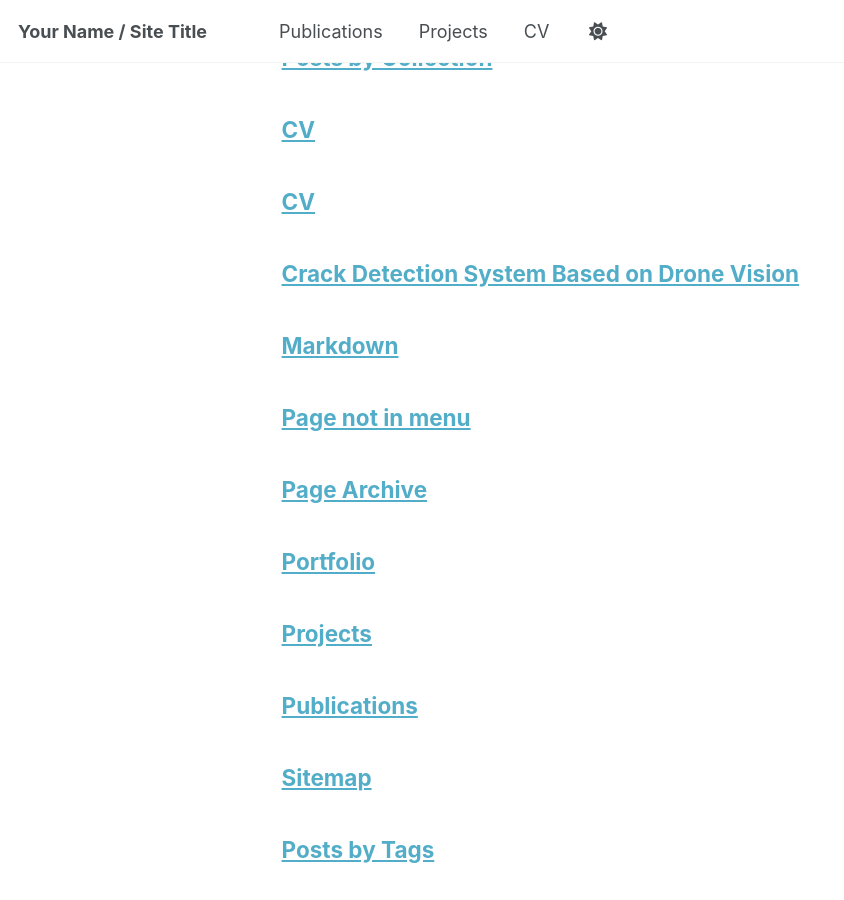
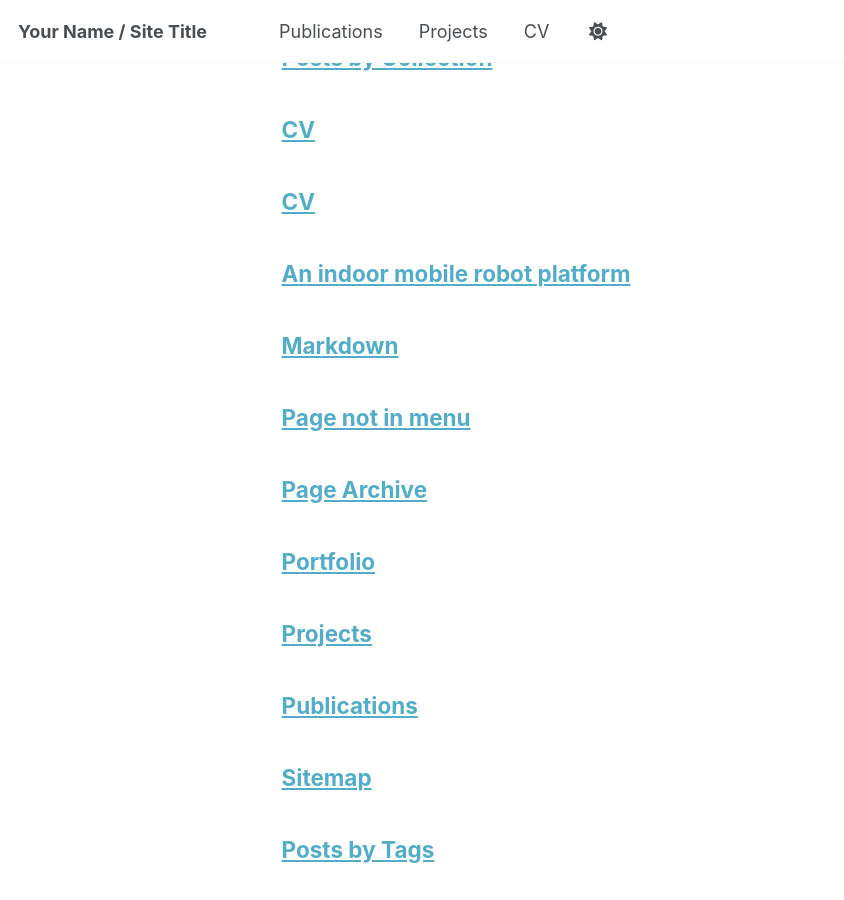
Before and after one commit to XuminGaoGithub/XuminGaoGithub.github.io, a Jekyll site: the page built from _pages/page-archive.html, in a window 1280 px wide and 900 px high, scrolled down 902 px. Shown: the whole window, without its empty margins (0-844 px from the left). Built offline with Jekyll 4.4.1, drawn with Linux system fonts in a browser that asks for light colours; a script bundle is joined from its source files by our own code; library files that are not in the unit come from our copies; some of the changed lines change nothing that is shown.

Commit message:
Update indoor_mobile_robot.md

```diff
--- a/_pages/indoor_mobile_robot.md
+++ b/_pages/indoor_mobile_robot.md
@@ -1,6 +1,6 @@
 ---
 layout: archive
-title: "Crack Detection System Based on Drone Vision"
+title: "An indoor mobile robot platform"
 permalink: /indoor_mobile_robot/
 author_profile: true
 ---
@@ -8,7 +8,7 @@
 ---
 <p style="margin: 0 0 18px 0; color:#666; font-size:0.95em;">
   <span style="margin-right:20px;">
-    📅 2017
+    📅 2018
   </span>
   <span>
     🔖 Research Project
@@ -16,22 +16,20 @@
 </p>
 
 <p style="margin-top:5px; text-align: justify; text-justify: inter-word; text-align-last: left;">
-To meet the demand for automated infrastructure crack inspection, this project develops a crack detection and recognition system integrating UAV platforms and computer vision techniques.
+In this project, we designed and developed an indoor mobile robot platform from scratch, integrating SLAM technologies and deep learning. In terms of hardware, the robot chassis is equipped with two rear active wheels driven by GW4058-555 DC motors and a front passive omni-directional wheel, enabling basic mobility. The platform is also equipped with an LMS111 LiDAR sensor and a Kinect v2 RGB-D camera for environmental perception, while a laptop or NUC serves as the main control system. On the software side, SLAM is implemented using ROS packages, including Gmapping for mapping and AMCL for localization, while navigation is performed using A* for global path planning and DWA for local path planning. For perception, Caffe, combined with CUDA and cuDNN, is used to deploy deep learning models for indoor object detection.
 </p>
 
-<p style="margin-top:5px; text-align: justify; text-justify: inter-word; text-align-last: left;">
-In terms of the hardware system, a quadrotor UAV is used as the carrier, integrating a camera, a wireless image transmission module, an ultrasonic distance sensor, and a wireless data transmission module to achieve synchronized acquisition and remote transmission of crack images and shooting distance information. On the PC side, video streams and distance data are received in real time through the image and data transmission modules, providing a data basis for subsequent analysis.
-</p>
+
 
 <div style="
   display: flex;
   justify-content: center;
   align-items: center;
-  gap: 30px;
-  margin: 20px 0;
+  gap: 10px;
+  margin: 10px 0;
+  flex-wrap: nowrap;
 ">
-
-  <!-- 左图容器（稍窄） -->
+  <!-- 左图 -->
   <div style="
     width: 300px;
     height: 220px;
@@ -40,8 +38,8 @@
     align-items: center;
   ">
     <img
-      src="/images/Crack_drone.jpg"
-      alt="Crack Detection UAV"
+      src="/images/indoor_robot.jpg"
+      alt="Indoor Mobile Robot"
       style="
         max-width: 100%;
         max-height: 100%;
@@ -51,60 +49,11 @@
     />
   </div>
 
-  <!-- 右图容器（更宽） -->
-  <div style="
-    width: 600px;
-    height: 300px;
-    display: flex;
-    justify-content: center;
-    align-items: center;
-  ">
-    <img
-      src="/images/Crack_framework.jpg"
-      alt="System Framework"
-      style="
-        max-width: 100%;
-        max-height: 100%;
-        object-fit: contain;
-        border-radius: 6px;
-      "
-    />
-  </div>
-
-</div>
-
-
-
-
-
-<p style="margin-top:5px; text-align: justify; text-justify: inter-word; text-align-last: left;">
-In terms of image processing and crack recognition, OpenCV is employed to perform grayscale conversion, filtering, histogram equalization, adaptive thresholding, and morphological operations on the acquired crack images, enabling automatic crack detection and contour extraction. Furthermore, projection features, area features, and distribution density features of cracks are extracted to construct feature vectors, which are then used to train an SVM classifier for automatic identification of crack types, including transverse, longitudinal, diagonal, and reticular cracks. Finally, by calculating the distances between pixel points on both sides of the crack contour and combining ultrasonic distance measurements with pixel-to-real-world scale transformation, the maximum crack width and actual crack area are accurately computed.
-</p>
-
-<div style="text-align: center; margin: 25px 0;">
-  <img
-    src="/images/CrackRec.png"
-    alt="Crack Recognition Results"
-    style="width: 520px; max-width: 100%; border-radius:6px;"
-  />
-</div>
-
-
-<p style="margin-top:5px; text-align: justify; text-justify: inter-word; text-align-last: left;">
-The following video presents the actual testing results. And the original source code has been released on
-  <a href="https://github.com/XuminGaoGithub/Crack-Detection-System-Based-on-Drone-Vision"
-     target="_blank"
-     style="color:#1a0dab; text-decoration:underline;">
-    github.
-  </a>
-</p>
-
-
-<div style="display:flex; justify-content:center; margin:35px 0;">
+  <!-- 右视频 -->
   <iframe
     width="720"
     height="405"
-    src="https://www.youtube.com/embed/bnexRIGOKMY"
+    src="https://www.youtube.com/embed/mzSDeYdyUKI"
     frameborder="0"
     allow="accelerometer; autoplay; clipboard-write; encrypted-media; gyroscope; picture-in-picture"
     allowfullscreen
@@ -112,7 +61,19 @@
   </iframe>
 </div>
 
-### Acknowledgements
+
 <p style="margin-top:5px; text-align: justify; text-justify: inter-word; text-align-last: left;">
-This work was supported by a research project led by Associate Professor Lei Bin at the Institute of Robotics and Intelligent Systems, Wuhan University of Science and Technology. The research team members include Gao Xumin, Xu Pengcheng, Yi Wen, Li Kan, Zhen Chaoxue and Lei Bin.
+This autonomous mobile platform served as a foundational basis for my subsequent Master’s research, providing support for studies such as <a href="https://xueshu.baidu.com/ndscholar/browse/detail?paperid=16760eu011440cd03c1b0ce0ax126705&site=xueshu_se"
+     target="_blank"
+     style="color:#1a0dab; text-decoration:underline;">
+    An algorithm of Extracting Line Feature of Laser Radar Combined with SVM </a> and <a href="https://iopscience.iop.org/article/10.1088/1742-6596/1651/1/012142/meta"
+     target="_blank"
+     style="color:#1a0dab; text-decoration:underline;">
+    Real-time indoor semantic map construction combined with the lightweight object detection network </a>
+
+
+
+<h3> Acknowledgements</h3>
+<p style="margin-top:5px; text-align: justify; text-justify: inter-word; text-align-last: left;">
+This work was supported by a research project led by Professor Jiang Lin at the Institute of Robotics and Intelligent Systems, Wuhan University of Science and Technology.
 </p>
```
